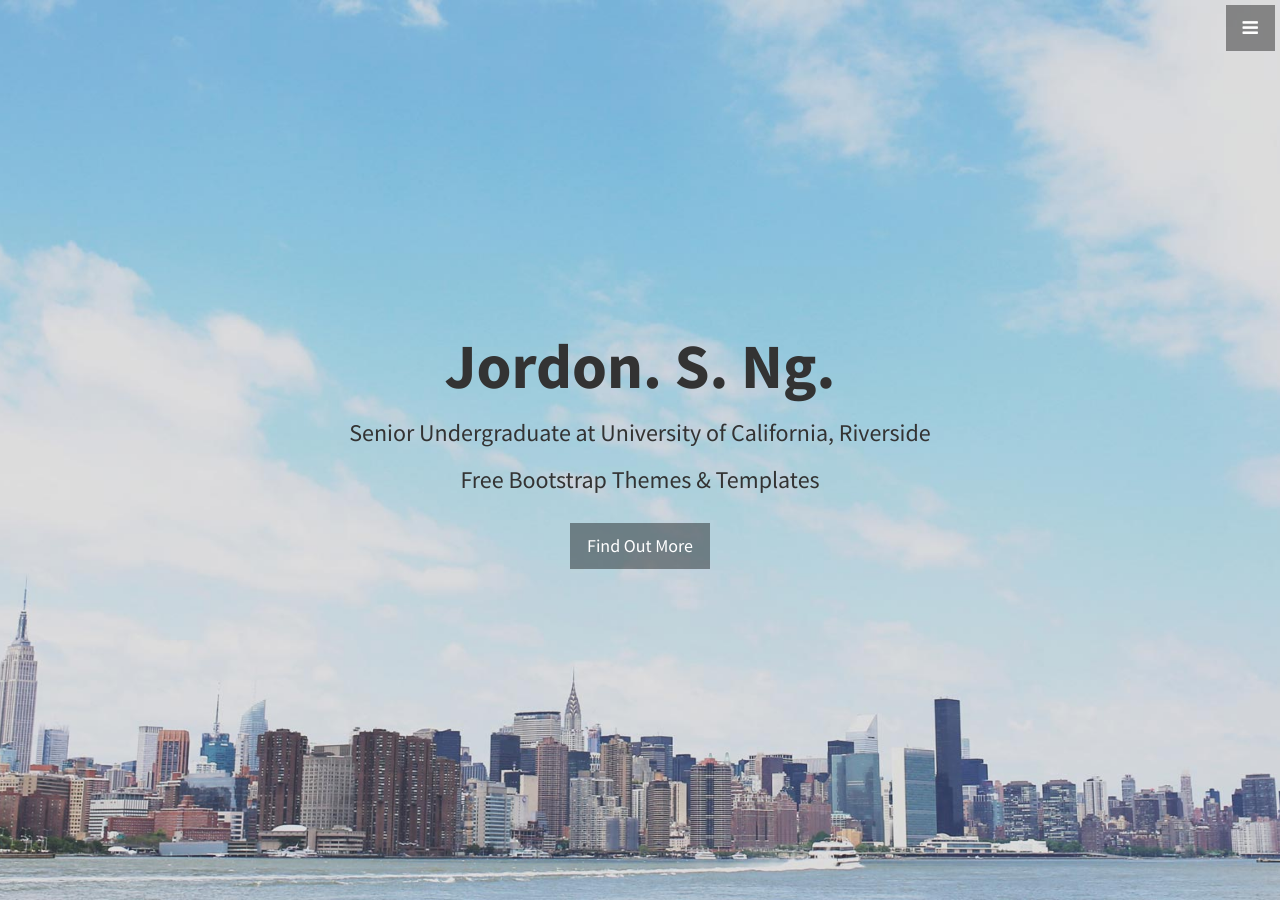
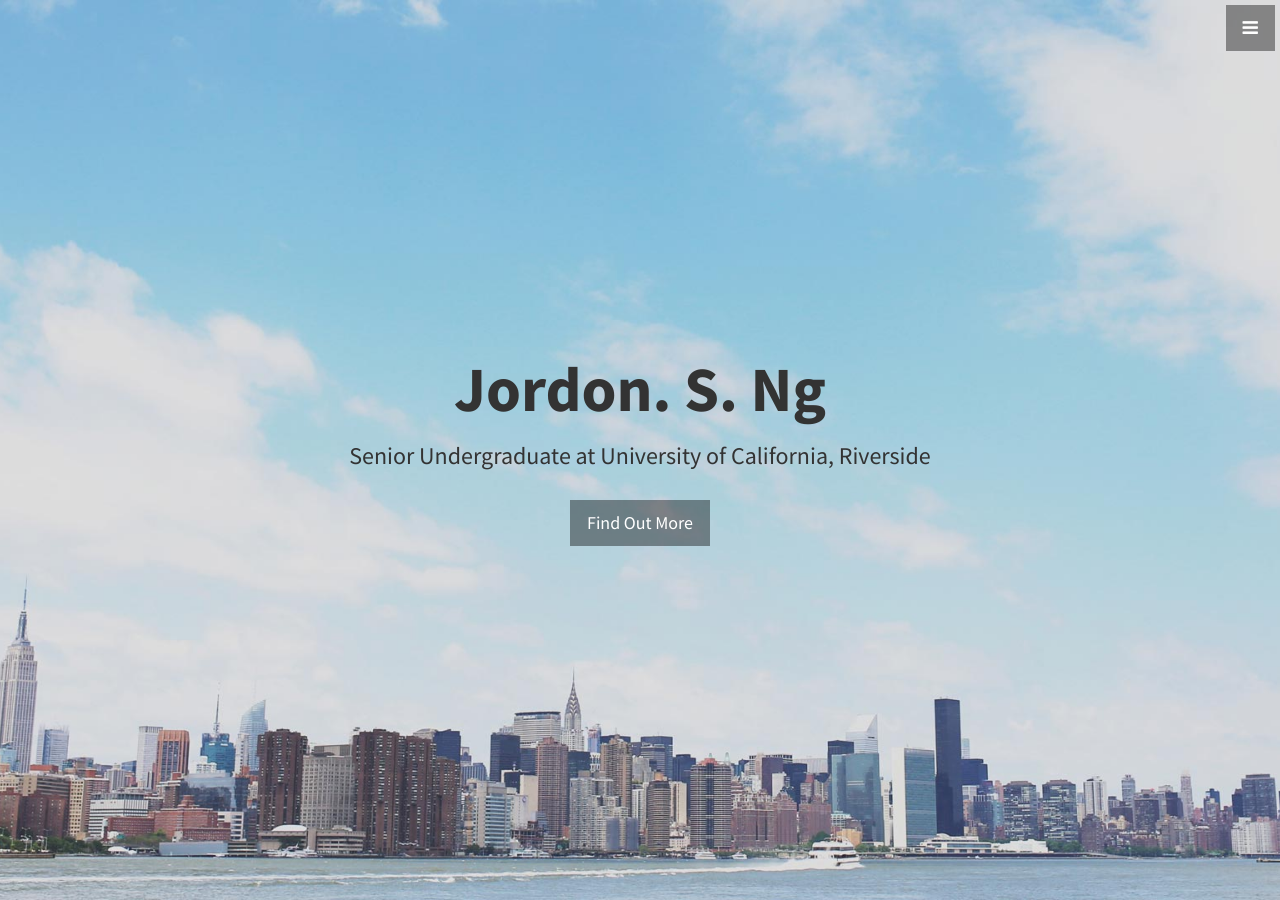
Before and after one commit to jsng0/jsng0.github.io, a Jekyll site: the page index.html, which Jekyll copies as it is, in a window 1280 px wide and 900 px high. Built offline with Jekyll 4.4.1, drawn with Linux system fonts in a browser that asks for light colours.

```diff
--- a/index.html
+++ b/index.html
@@ -58,9 +58,8 @@
     <!-- Header -->
     <header id="top" class="header">
         <div class="text-vertical-center">
-            <h1>Jordon. S. Ng.</h1>
+            <h1>Jordon. S. Ng</h1>
             <h3>Senior Undergraduate at University of California, Riverside</h3>
-            <h3>Free Bootstrap Themes &amp; Templates</h3>
             <br>
             <a href="#about" class="btn btn-dark btn-lg">Find Out More</a>
         </div>
```
